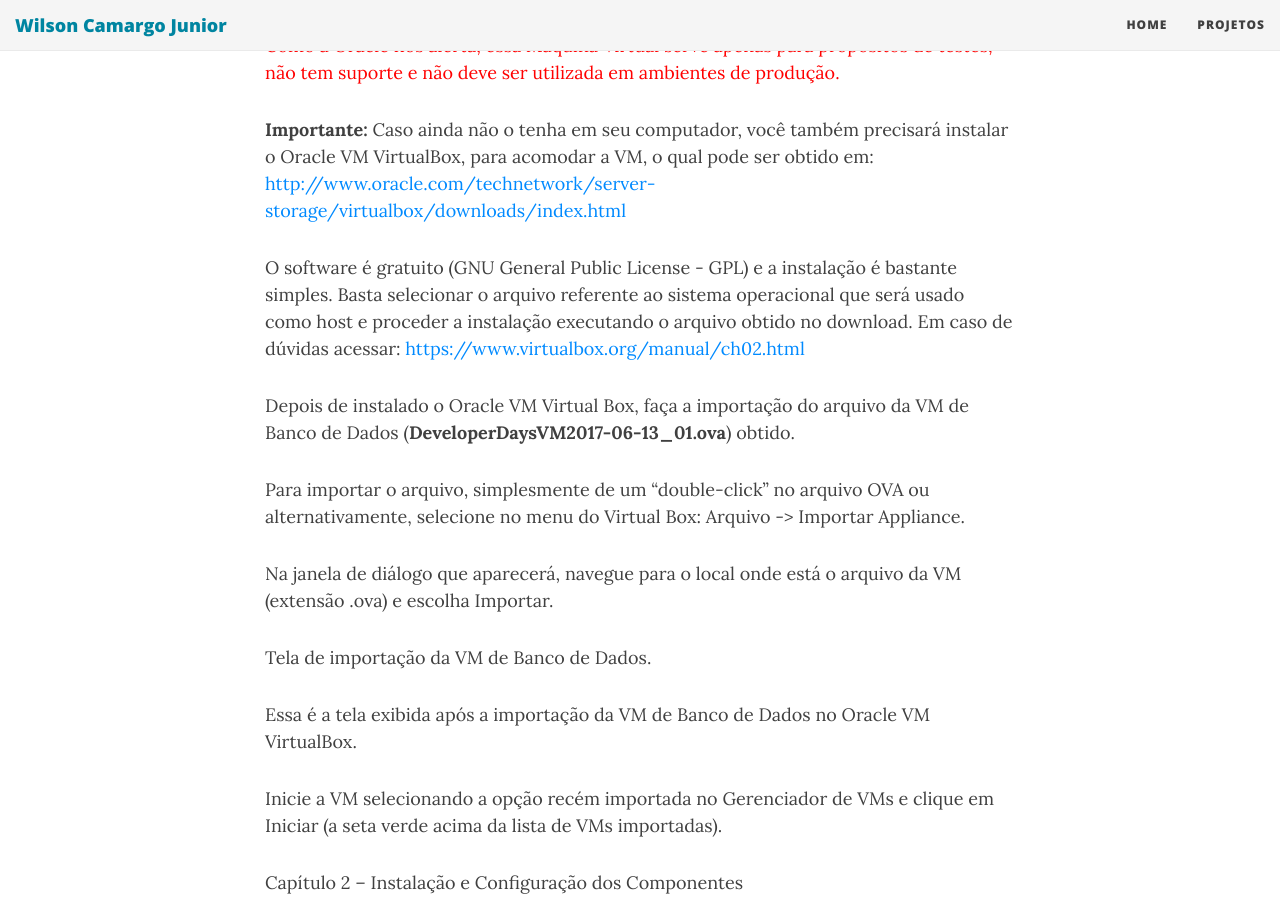
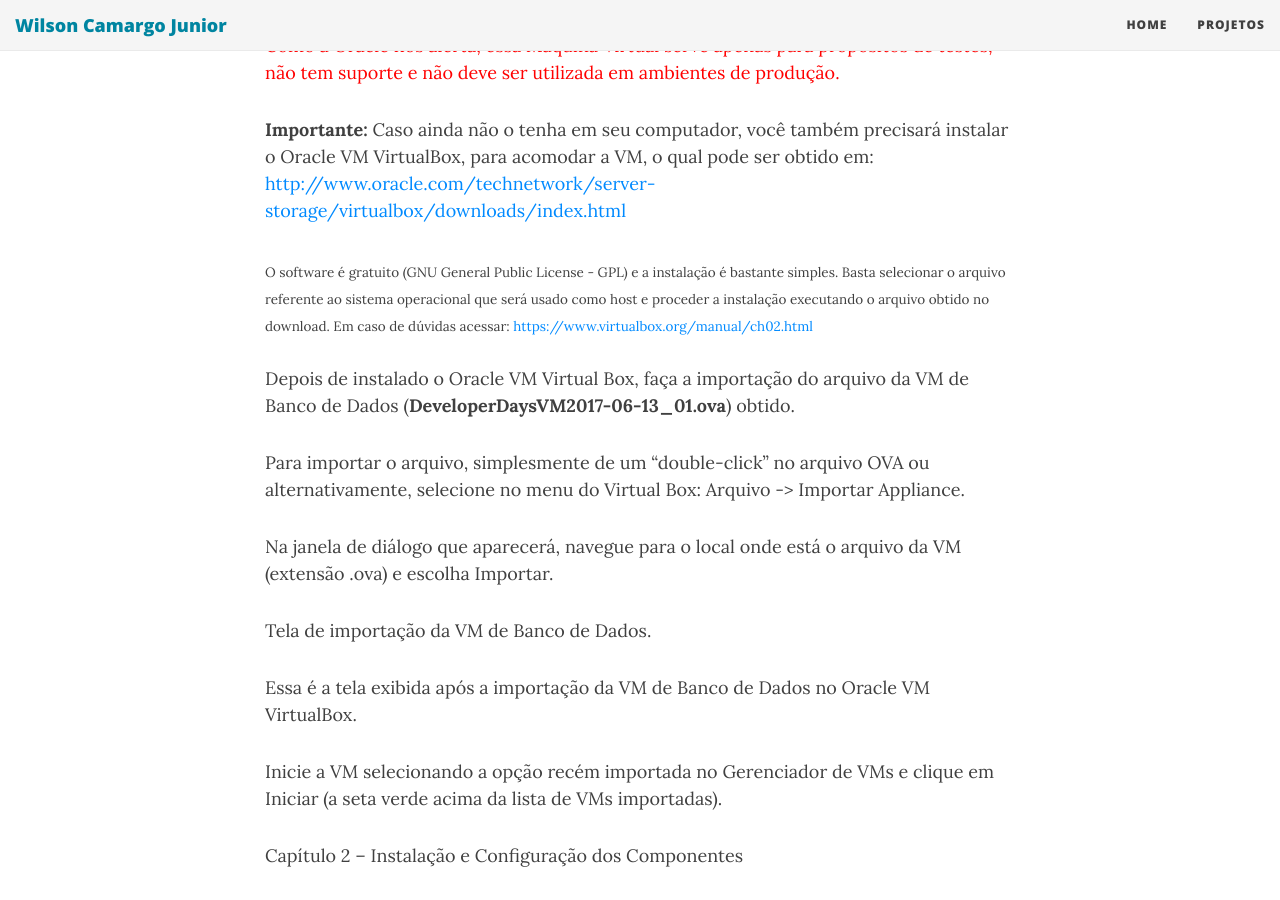
Before and after one commit to wilson-camargo-jr/teste, a Jekyll site: the page built from _posts/2018-06-17-ANN-ORE-P2.md, in a window 1280 px wide and 900 px high, scrolled down 1280 px. Built offline with Jekyll 4.4.1, drawn with Linux system fonts in a browser that asks for light colours; nearby versions of some CDN libraries.

Commit message:
Update 2018-06-17-ANN-ORE-P2.md

```diff
--- a/_posts/2018-06-17-ANN-ORE-P2.md
+++ b/_posts/2018-06-17-ANN-ORE-P2.md
@@ -26,7 +26,7 @@
 **Importante:**
 Caso ainda não o tenha em seu computador, você também precisará instalar o Oracle VM VirtualBox, para acomodar a VM, o qual pode ser obtido em: [http://www.oracle.com/technetwork/server-storage/virtualbox/downloads/index.html](http://www.oracle.com/technetwork/server-storage/virtualbox/downloads/index.html)
 
-O software é gratuito (GNU General Public License - GPL) e a instalação é bastante simples. Basta selecionar o arquivo referente ao sistema operacional que será usado como host e proceder a instalação executando o arquivo obtido no download.  Em caso de dúvidas acessar: [https://www.virtualbox.org/manual/ch02.html](https://www.virtualbox.org/manual/ch02.html)
+<sub>O software é gratuito (GNU General Public License - GPL) e a instalação é bastante simples. Basta selecionar o arquivo referente ao sistema operacional que será usado como host e proceder a instalação executando o arquivo obtido no download.  Em caso de dúvidas acessar: [https://www.virtualbox.org/manual/ch02.html](https://www.virtualbox.org/manual/ch02.html)</sub>
 
 Depois de instalado o Oracle VM Virtual Box, faça a importação do arquivo da VM de Banco de Dados (**DeveloperDaysVM2017-06-13_01.ova**) obtido.
 
```
